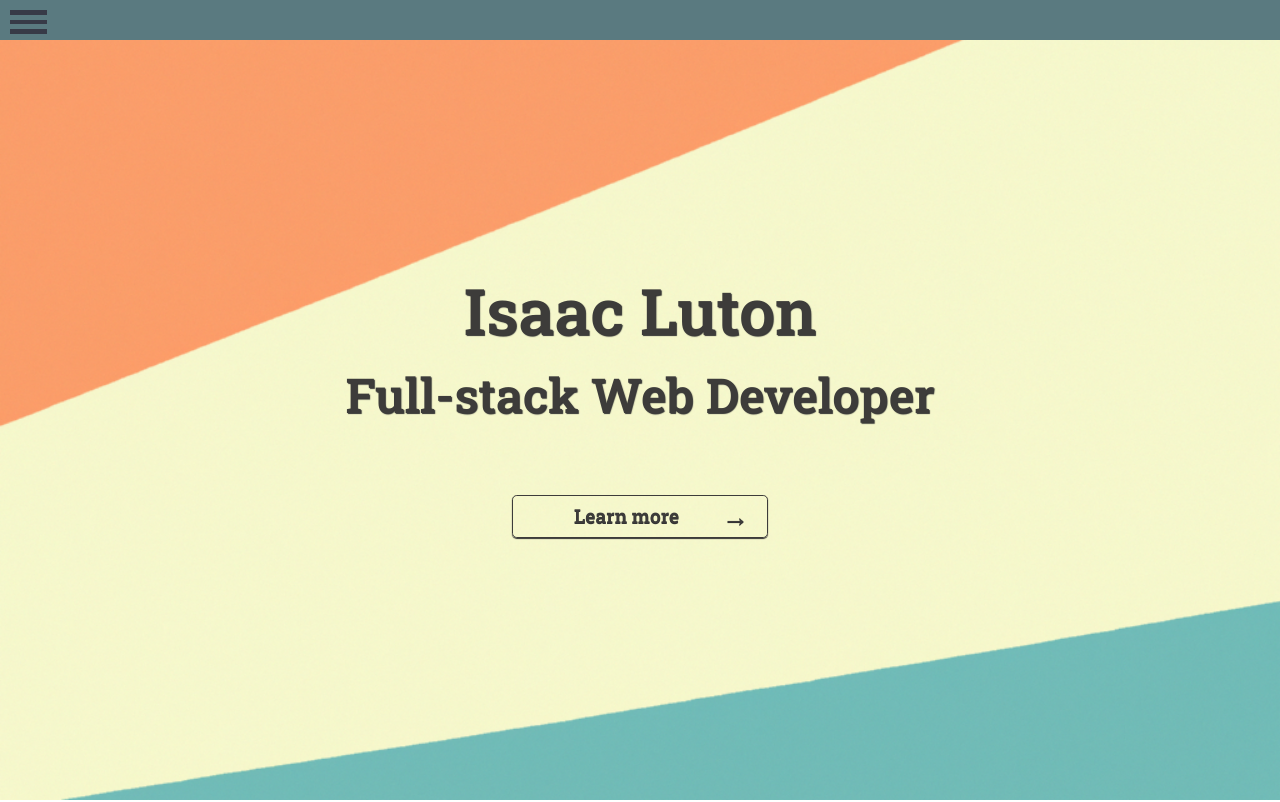
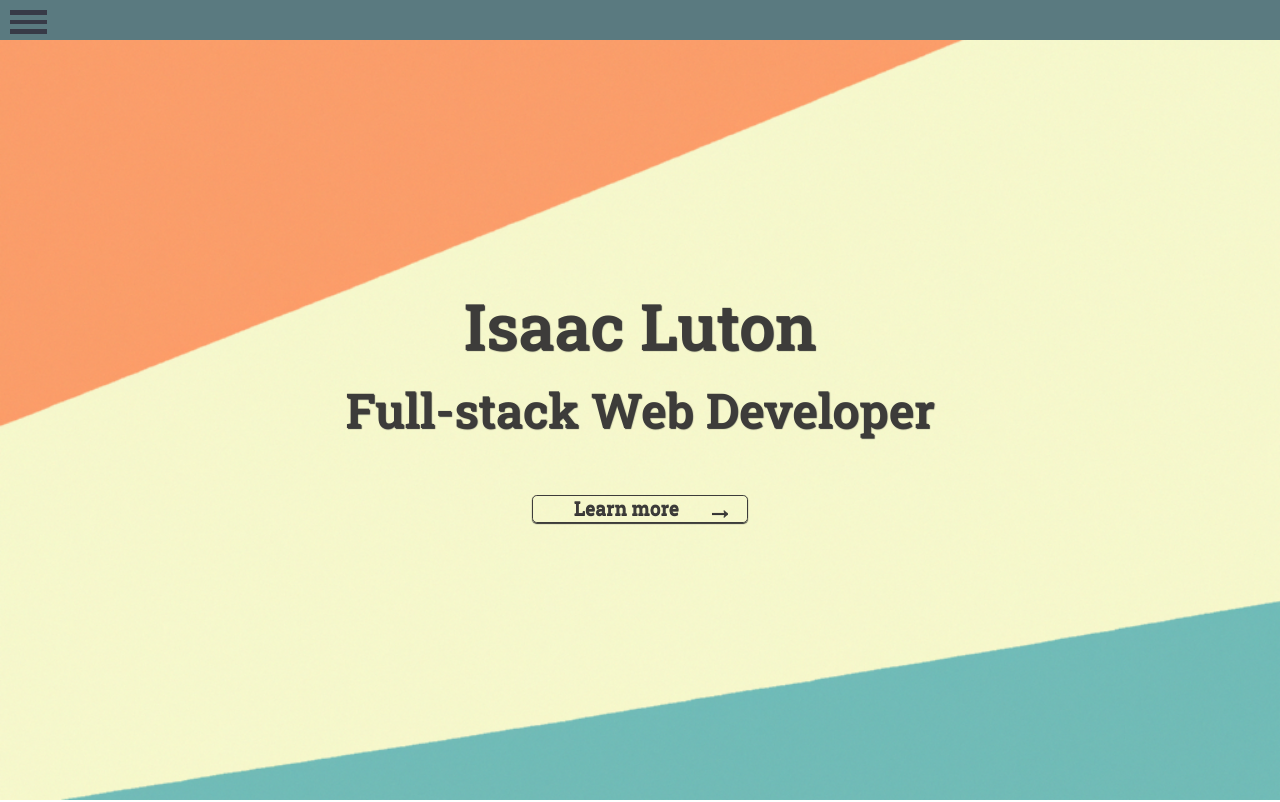
Before and after one commit to ILuton/IsaacPortfolio, a React (Create React App) app: page / in a window 1280 px wide. Shown: the top 802 px of the page. Built offline with nearby package versions, Linux system fonts and the light colour scheme.

Commit message:
landing learn more width and height format.

```diff
--- a/src/css/Landing.css
+++ b/src/css/Landing.css
@@ -12,9 +12,8 @@
 
 .landingName {
   text-align: center;
-  font-size: 5vw;
   color: #3d3c3a;
-  margin-bottom: 10%;
+  margin-bottom: calc(40px + (60 - 40) * ((100vw - 300px) / (2560 - 300)));
   font-size: calc(14px + (38 - 14) * ((100vw - 300px) / (1600 - 300)));
 }
 
@@ -30,8 +29,8 @@
   display: flex;
   justify-content: center;
   align-items: center;
-  height: auto;
-  min-width: 150px;
+  height: 3.5%;
+  width: calc(150px + (300 - 150) * ((100vw - 300px) / (2560 - 300)));;
   box-shadow: 0px 1px 1px #333;
   font-size: calc(12px + (18 - 12) * ((100vw - 300px) / (1600 - 300)));
 }
@@ -80,13 +79,4 @@
   justify-content: center;
 }
 
-  .landingName {
-    margin-bottom: 5%;
-  }
-
-  .landingLearnMore{
-  width: 20%;
-
-  }
-
 }
```
